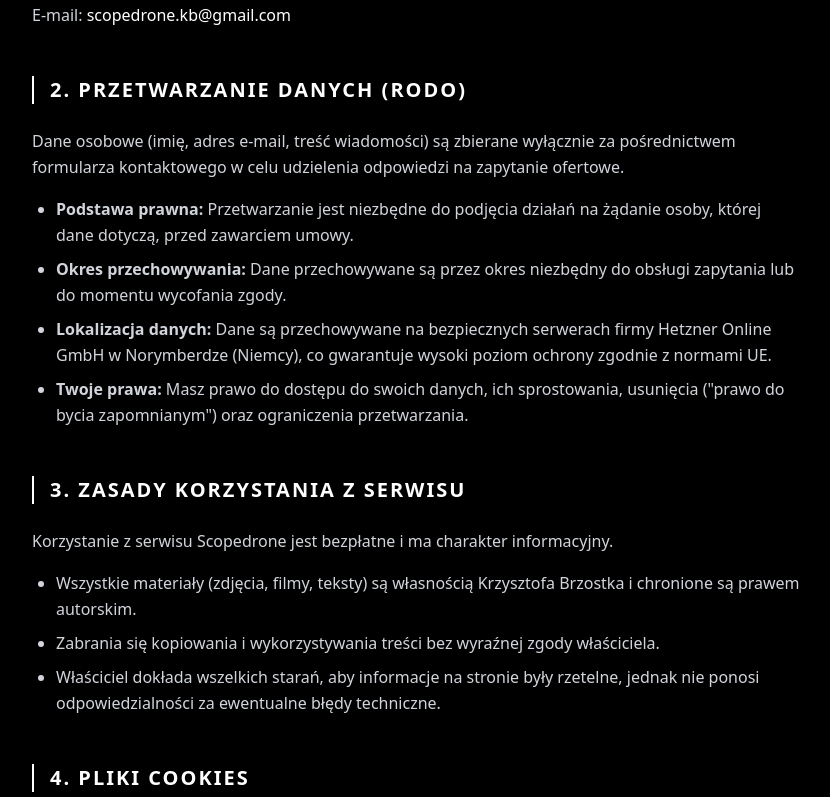
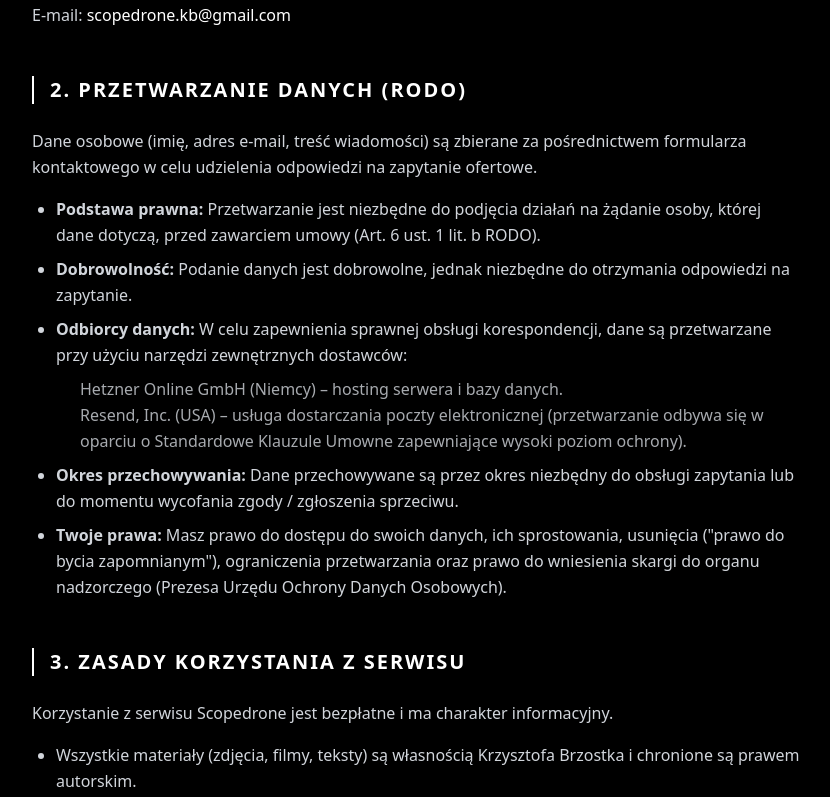
Before and after one commit to michab1332/scope-drone-client, a Nuxt app: page /polityka-prywatnosci in a window 1280 px wide. Shown: the part 516-1313 px from the top of the page, without its empty margins (224-1054 px from the left). Built offline with nearby package versions, Linux system fonts and the light colour scheme.

Commit message:
feat: mail

```diff
--- a/app/components/Home/Contact.vue
+++ b/app/components/Home/Contact.vue
@@ -110,8 +110,14 @@
           </p>
 
           <!-- Contact Details -->
-          <div class="space-y-6">
-            <a href="mailto:scopedrone.kb@gmail.com" class="group flex items-center gap-4 text-white hover:text-[#00E275] transition-colors duration-300">
+          <div class="space-y-6" itemscope itemtype="https://schema.org/Organization">
+            <meta itemprop="name" content="Scopedrone">
+            <a
+              href="mailto:scopedrone.kb@gmail.com"
+              itemprop="email"
+              aria-label="Wyślij e-mail do Scopedrone"
+              class="group flex items-center gap-4 text-white hover:text-[#00E275] transition-colors duration-300"
+            >
               <div class="w-12 h-12 rounded-full border border-gray-800 flex items-center justify-center group-hover:border-[#00E275]/50 group-hover:bg-[#00E275]/5 transition-all duration-300">
                 <svg xmlns="http://www.w3.org/2000/svg" class="w-5 h-5" fill="none" viewBox="0 0 24 24" stroke="currentColor">
                   <path stroke-linecap="round" stroke-linejoin="round" stroke-width="1.5" d="M3 8l7.89 5.26a2 2 0 002.22 0L21 8M5 19h14a2 2 0 002-2V7a2 2 0 00-2-2H5a2 2 0 00-2 2v10a2 2 0 002 2z" />
@@ -128,6 +134,8 @@
                 href="https://www.instagram.com/scopedrone_kb"
                 target="_blank"
                 rel="noopener noreferrer"
+                itemprop="sameAs"
+                aria-label="Instagram Scopedrone"
                 class="group flex items-center gap-4 text-white hover:text-[#00E275] transition-colors duration-300"
               >
                 <div class="w-10 h-10 rounded-full border border-gray-800 flex items-center justify-center group-hover:border-[#00E275]/50 group-hover:bg-[#00E275]/5 transition-all duration-300">
@@ -142,6 +150,8 @@
                 href="https://www.facebook.com/profile.php?id=61580575165689"
                 target="_blank"
                 rel="noopener noreferrer"
+                itemprop="sameAs"
+                aria-label="Facebook Scopedrone"
                 class="group flex items-center gap-4 text-white hover:text-[#00E275] transition-colors duration-300"
               >
                 <div class="w-10 h-10 rounded-full border border-gray-800 flex items-center justify-center group-hover:border-[#00E275]/50 group-hover:bg-[#00E275]/5 transition-all duration-300">
@@ -267,6 +277,13 @@
                   <span>Przetwarzanie...</span>
                 </template>
               </button>
+
+              <!-- Privacy Policy Notice -->
+              <p class="text-[10px] text-gray-600 text-center leading-relaxed font-light">
+                Klikając "Wyślij wiadomość", akceptujesz naszą
+                <NuxtLink to="/polityka-prywatnosci" class="text-gray-400 hover:text-[#00E275] underline transition-colors">Politykę Prywatności</NuxtLink>.
+                Twoje dane będą przetwarzane wyłącznie w celu obsługi zapytania.
+              </p>
             </form>
           </div>
         </div>
--- a/app/pages/index.vue
+++ b/app/pages/index.vue
@@ -32,17 +32,22 @@
   script: [
     {
       type: 'application/ld+json',
-      children: JSON.stringify({
+      innerHTML: JSON.stringify({
         '@context': 'https://schema.org',
         '@type': 'ProfessionalService',
         'name': 'Scopedrone - Krzysztof Brzostek',
         'description': 'Profesjonalne usługi dronem: filmowanie i fotografia z powietrza na Warmii i Mazurach.',
         'url': 'https://scopedrone.pl',
         'image': 'https://scopedrone.pl/hero-image.jpg',
+        'email': 'scopedrone.kb@gmail.com',
         'address': {
           '@type': 'PostalAddress',
           'addressRegion': 'Warmińsko-Mazurskie',
           'addressCountry': 'PL'
+        },
+        'founder': {
+          '@type': 'Person',
+          'name': 'Krzysztof Brzostek'
         },
         'geo': {
           '@type': 'GeoCoordinates',
--- a/app/pages/polityka-prywatnosci.vue
+++ b/app/pages/polityka-prywatnosci.vue
@@ -32,13 +32,19 @@
           </h2>
           <div class="space-y-4 leading-relaxed">
             <p>
-              Dane osobowe (imię, adres e-mail, treść wiadomości) są zbierane wyłącznie za pośrednictwem formularza kontaktowego w celu udzielenia odpowiedzi na zapytanie ofertowe.
+              Dane osobowe (imię, adres e-mail, treść wiadomości) są zbierane za pośrednictwem formularza kontaktowego w celu udzielenia odpowiedzi na zapytanie ofertowe.
             </p>
             <ul class="list-disc pl-6 space-y-2">
-              <li><strong>Podstawa prawna:</strong> Przetwarzanie jest niezbędne do podjęcia działań na żądanie osoby, której dane dotyczą, przed zawarciem umowy.</li>
-              <li><strong>Okres przechowywania:</strong> Dane przechowywane są przez okres niezbędny do obsługi zapytania lub do momentu wycofania zgody.</li>
-              <li><strong>Lokalizacja danych:</strong> Dane są przechowywane na bezpiecznych serwerach firmy Hetzner Online GmbH w Norymberdze (Niemcy), co gwarantuje wysoki poziom ochrony zgodnie z normami UE.</li>
-              <li><strong>Twoje prawa:</strong> Masz prawo do dostępu do swoich danych, ich sprostowania, usunięcia ("prawo do bycia zapomnianym") oraz ograniczenia przetwarzania.</li>
+              <li><strong>Podstawa prawna:</strong> Przetwarzanie jest niezbędne do podjęcia działań na żądanie osoby, której dane dotyczą, przed zawarciem umowy (Art. 6 ust. 1 lit. b RODO).</li>
+              <li><strong>Dobrowolność:</strong> Podanie danych jest dobrowolne, jednak niezbędne do otrzymania odpowiedzi na zapytanie.</li>
+              <li><strong>Odbiorcy danych:</strong> W celu zapewnienia sprawnej obsługi korespondencji, dane są przetwarzane przy użyciu narzędzi zewnętrznych dostawców:
+                <ul class="list-circle pl-6 mt-2 opacity-80">
+                  <li>Hetzner Online GmbH (Niemcy) – hosting serwera i bazy danych.</li>
+                  <li>Resend, Inc. (USA) – usługa dostarczania poczty elektronicznej (przetwarzanie odbywa się w oparciu o Standardowe Klauzule Umowne zapewniające wysoki poziom ochrony).</li>
+                </ul>
+              </li>
+              <li><strong>Okres przechowywania:</strong> Dane przechowywane są przez okres niezbędny do obsługi zapytania lub do momentu wycofania zgody / zgłoszenia sprzeciwu.</li>
+              <li><strong>Twoje prawa:</strong> Masz prawo do dostępu do swoich danych, ich sprostowania, usunięcia ("prawo do bycia zapomnianym"), ograniczenia przetwarzania oraz prawo do wniesienia skargi do organu nadzorczego (Prezesa Urzędu Ochrony Danych Osobowych).</li>
             </ul>
           </div>
         </section>
```
